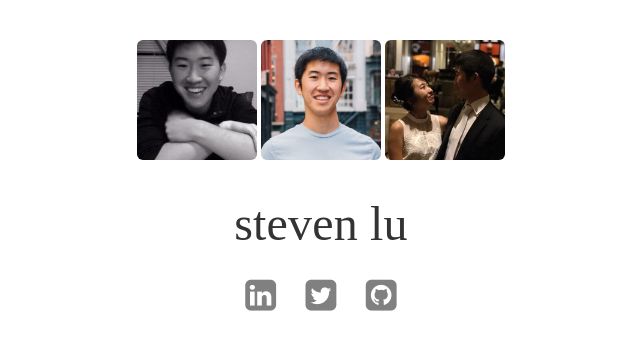
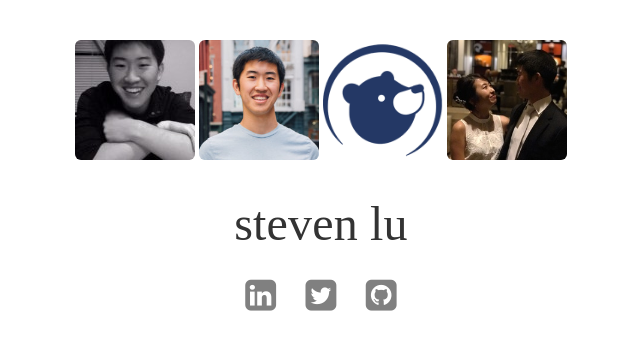
Before and after one commit to sjlu/sjlu.github.io, a Jekyll site: the page built from index.html, in a window 1280 px wide. Shown: the top 350 px of the page, without its empty margins (319-959 px from the left). Built offline with Jekyll 4.4.1, drawn with Linux system fonts in a browser that asks for light colours; nearby versions of some CDN libraries.

Commit message:
Revert "Removing Interseller logo"
This reverts commit e7822bf63b23876451b82d3bb610b70fd34695d9.

```diff
--- a/index.html
+++ b/index.html
@@ -7,6 +7,7 @@ layout: default
   <div class="avatar text-center">
     <img class="img-rounded" src="{{ "/images/avatar.jpg" | prepend: site.baseurl }}" title="2012 portrait when I decided to shed 60 pounds" />
     <img class="img-rounded" src="{{ "/images/avatar2.jpg" | prepend: site.baseurl }}" title="2017 portrait of during Interseller team photos" />
+    <img class="img-rounded" src="{{ "/images/interseller.png" | prepend: site.baseurl }}" title="Interseller logo, the company I co-founded" />
     <img class="img-rounded" src="{{ "/images/avatar3.jpg" | prepend: site.baseurl }}" title="2018 when I married Jane" />
   </div>
   <div class="name text-center">
```
